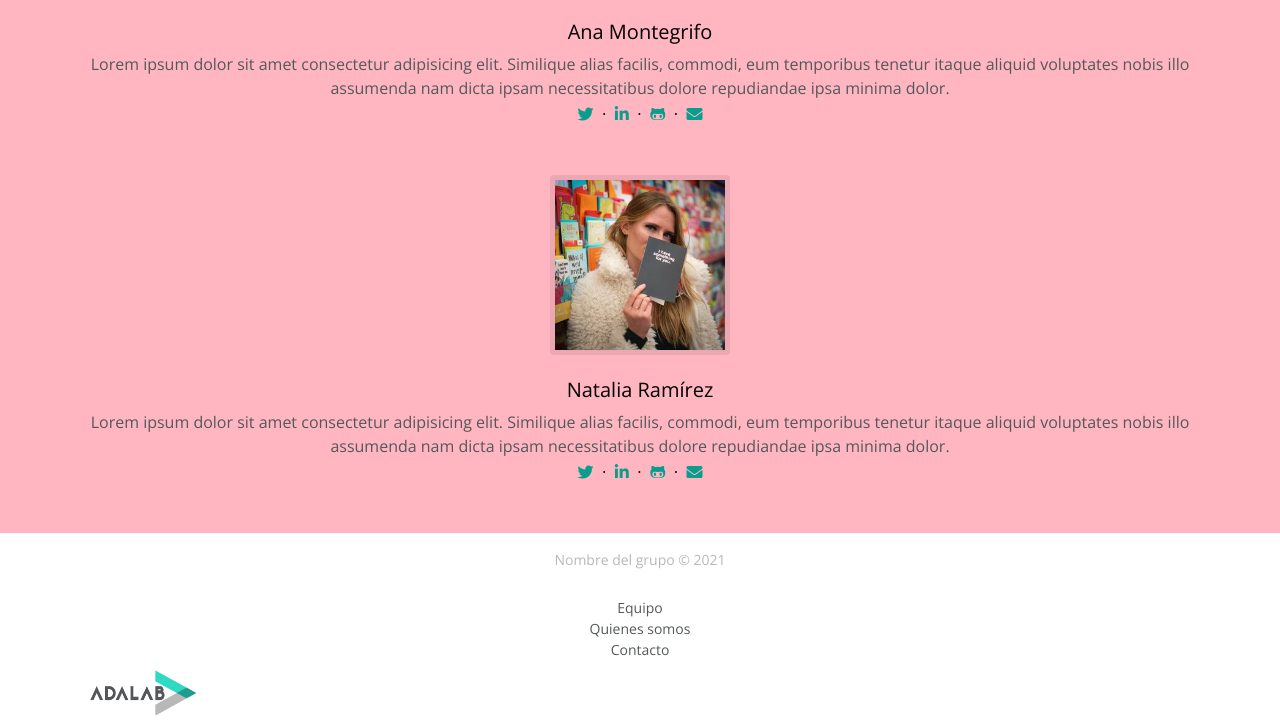
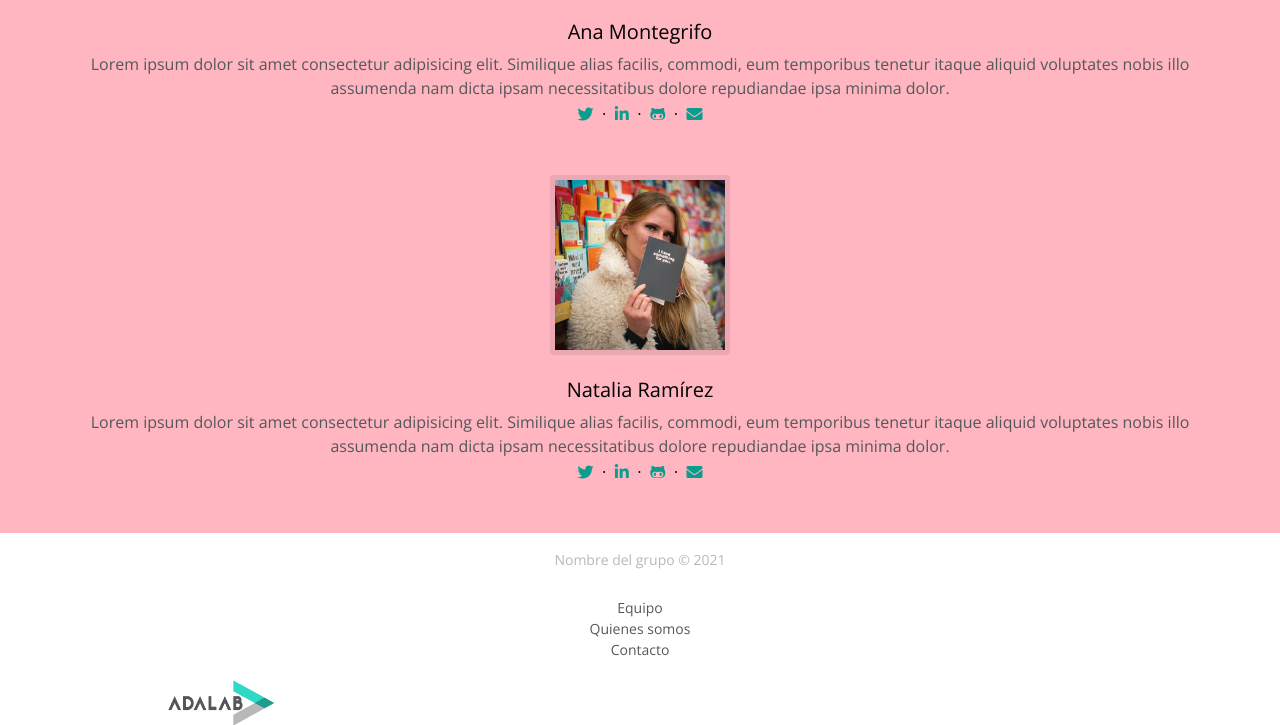
Before and after one commit to Adalab/project-promo-n-module-1-team-2, a plain HTML site: page index.html in a window 1280 px wide. Shown: the part 2580-3305 px from the top of the page. Drawn offline with nearby package versions, Linux system fonts and the light colour scheme.

Commit message:
upload logo size

```diff
--- a/css/main.css
+++ b/css/main.css
@@ -170,7 +170,7 @@
   justify-content: center;
   align-content: center;
   align-items: center;
-  margin: 30px 28.1 0 78px;
+  margin: 30px 28.1px 0 78px;
 }
 /* columna central */
 .page-wrapper {
```
